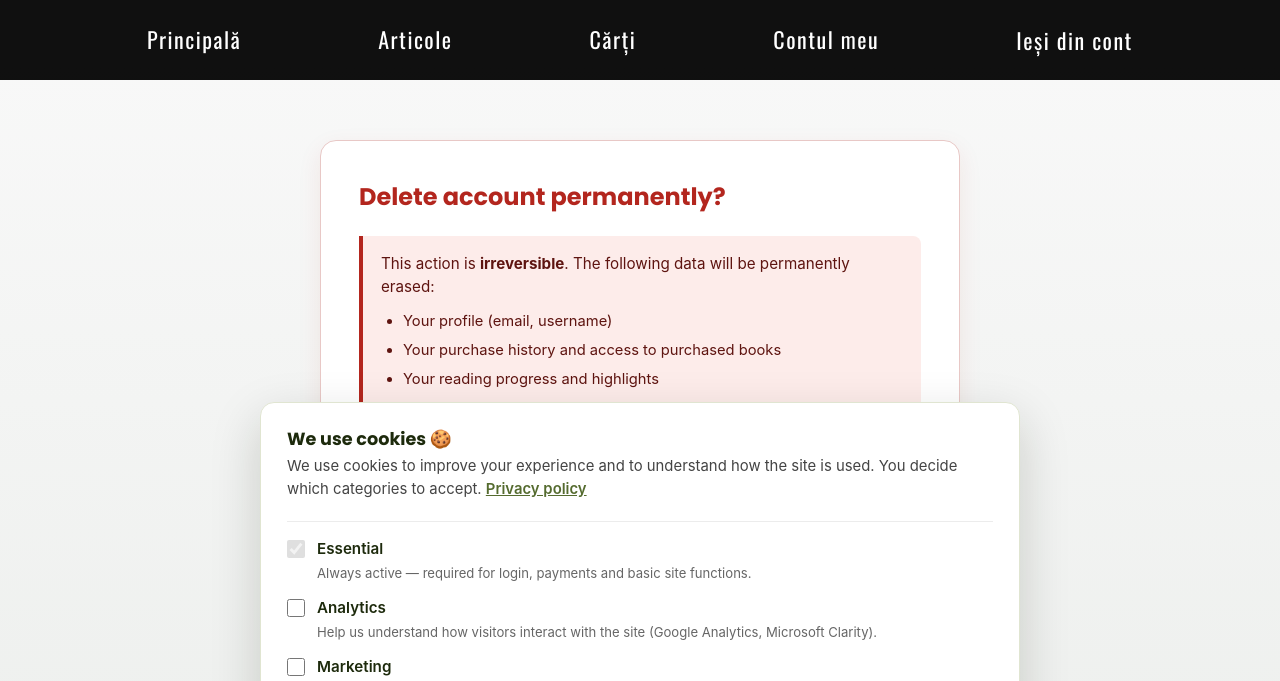
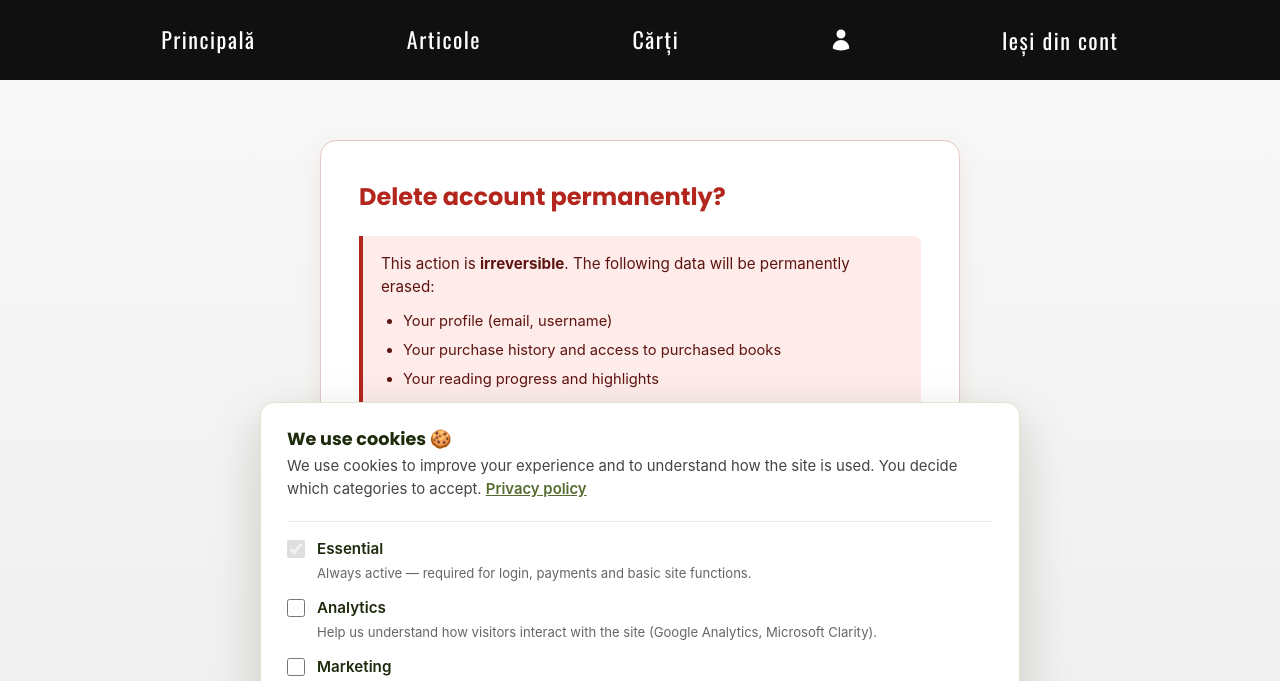
Before and after one commit to NickGr24/penita, a Django app: page /account/delete/ in a window 1280 px wide. Shown: the top 681 px of the page. Run offline with Django 3.2, Linux system fonts and the light colour scheme; a user stored in the database is signed in.

Commit message:
Navbar: swap "Contul meu" text for profile icon
Replace the text link with an inline SVG (Heroicons-style user icon)
in a 38×38 hit target; aria-label and title preserve the
accessible name. Subtle scale-on-hover to match the colour-swap
the rest of the navbar already does.

Co-Authored-By: Claude Opus 4.7 (1M context) <noreply@anthropic.com>

```diff
--- a/main/static/css/style.css
+++ b/main/static/css/style.css
@@ -888,6 +888,25 @@ h1, h2, h3, h4, h5, h6 {
     .cookie-btn { flex: 1 1 auto; }
 }
 
+/* Profile icon link in navbar */
+.navlink.navlink--icon {
+    display: inline-flex;
+    align-items: center;
+    justify-content: center;
+    padding: 8px;
+    line-height: 0;
+}
+.profile-icon {
+    width: 24px;
+    height: 24px;
+    color: #fff;
+    transition: color 0.3s ease, transform 0.18s ease;
+}
+.navlink--icon:hover .profile-icon {
+    color: olivedrab;
+    transform: scale(1.08);
+}
+
 /* === Personal account dashboard === */
 .dashboard {
     max-width: 1100px;
--- a/templates/navbar.html
+++ b/templates/navbar.html
@@ -11,7 +11,9 @@
         <a class="navlink" href="{% url 'articles' %}">Articole</a>
         <a class="navlink" href="{% url 'books_list' %}">Cărți</a>
         {% if user.is_authenticated %}
-            <a class="navlink" href="{% url 'account_dashboard' %}">Contul meu</a>
+            <a class="navlink navlink--icon" href="{% url 'account_dashboard' %}" aria-label="Contul meu" title="Contul meu">
+                <svg class="profile-icon" xmlns="http://www.w3.org/2000/svg" viewBox="0 0 24 24" fill="currentColor" aria-hidden="true" focusable="false"><path fill-rule="evenodd" d="M7.5 6a4.5 4.5 0 1 1 9 0 4.5 4.5 0 0 1-9 0ZM3.751 20.105a8.25 8.25 0 0 1 16.498 0 .75.75 0 0 1-.437.695A18.683 18.683 0 0 1 12 22.5c-2.786 0-5.433-.608-7.812-1.7a.75.75 0 0 1-.437-.695Z" clip-rule="evenodd" /></svg>
+            </a>
             <form action="{% url 'account_logout' %}" method="post" style="display: inline;">
                 {% csrf_token %}
                 <button class="navlink" type="submit">
```
